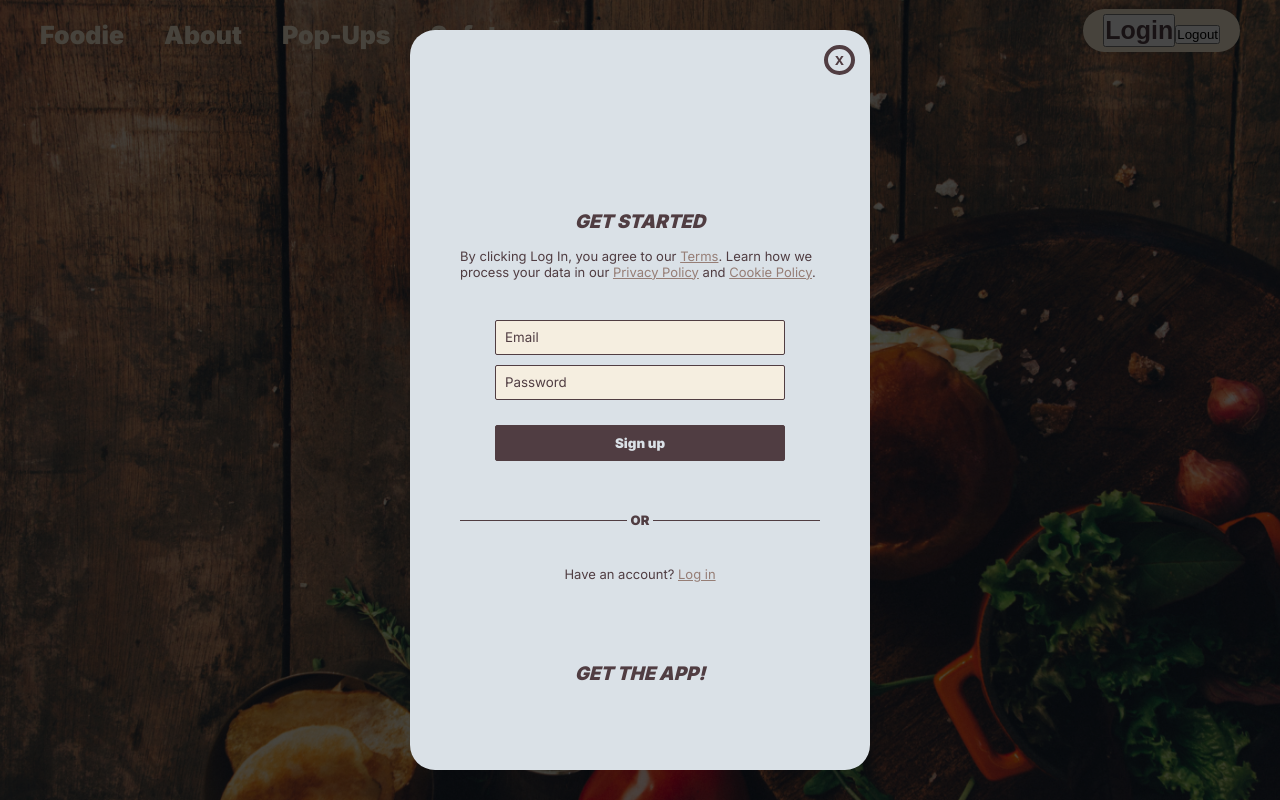
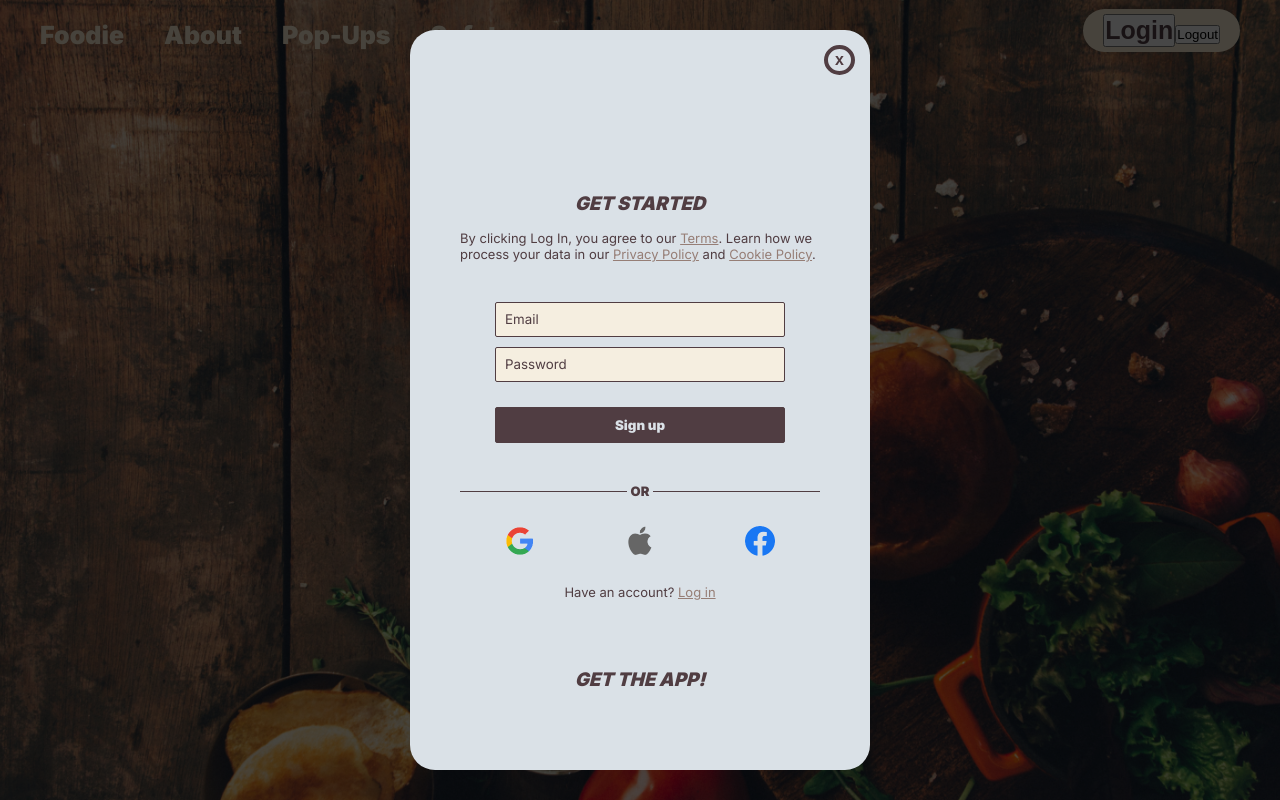
Before and after one commit to FFT-Food-for-Thought/Foodie, a React (Create React App) app: page / in a window 1280 px wide. Both pictures are taken after a click on the button "Create Account". Shown: the top 800 px of the page. Built offline with nearby package versions, Linux system fonts and the light colour scheme; no server answers; the database is empty.

Commit message:
added img icons

```diff
--- a/src/Components/Signup.js
+++ b/src/Components/Signup.js
@@ -37,6 +37,23 @@ const Signup = ({ openSignup, children, onSignupClose }) => {
             </button>
           </div>
           <hr className="or-hr" />
+          <div className="icons">
+            <img
+              src={require("../img/Google.png")}
+              alt="Google icon"
+              className="icon"
+            />
+            <img
+              src={require("../img/Apple.png")}
+              alt="Apple icon"
+              className="icon"
+            />
+            <img
+              src={require("../img/Facebook.png")}
+              alt="Facebook icon"
+              className="icon"
+            />
+          </div>
           <p className="login-link">
             Have an account? <a href="">Log in</a>
           </p>
--- a/src/Css/signup.css
+++ b/src/Css/signup.css
@@ -43,30 +43,11 @@
   flex-direction: column;
 }
 
-.round-button {
-  border-radius: 50%;
-  background-color: #DAE1E7;
-  border: 4px solid #503D42;
-  color: #503D42;
-  padding: 2px 7px;
-  font-size: 16px;
-  cursor: pointer;
-  font-weight: bold;
-}
-
 .signup-close {
   position: fixed;
   top: 0;
   right: 0;
   padding: 15px 15px;
-}
-
-.form-container {
-  display: flex;
-  flex-direction: column;
-  padding-top: 50px;
-  align-items: center;
-  padding-bottom: 20px;
 }
 
 #email {
```
